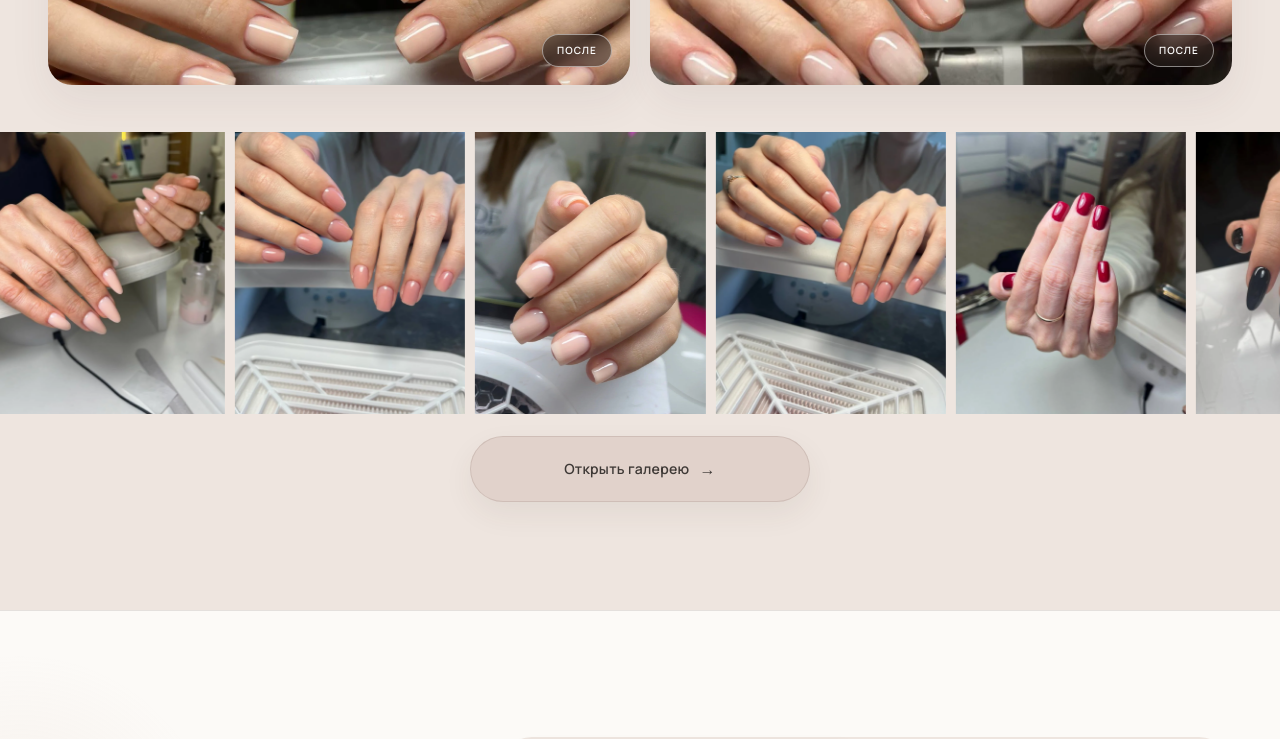
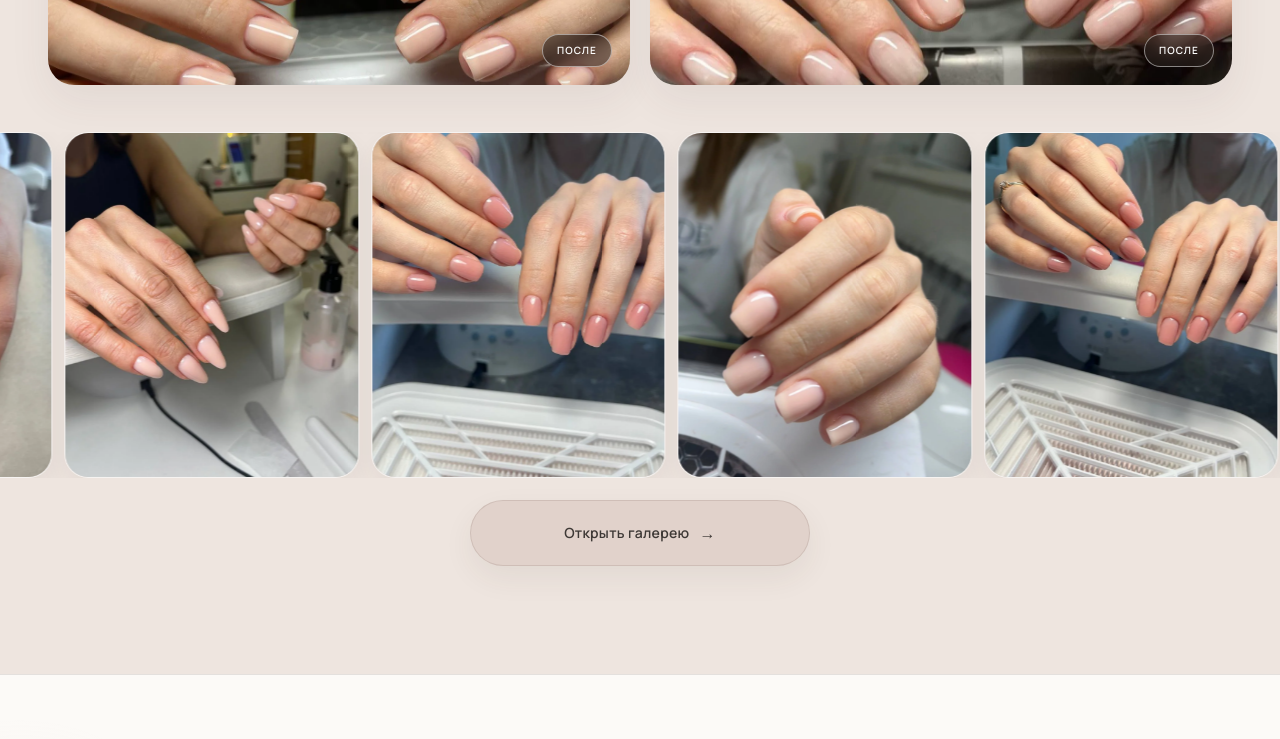
Before and after one commit to ichAEY/anastasia-tanem, a Next.js app: page / in a window 1280 px wide. Shown: the part 1420-2159 px from the top of the page. Built offline with nearby package versions, Linux system fonts and the light colour scheme.

Commit message:
Refine desktop gallery and booking layout

```diff
--- a/app/claytone-refinement.css
+++ b/app/claytone-refinement.css
@@ -10,10 +10,7 @@
   transform: scale(.985);
 }
 
-.mct-service-title-link {
-  cursor: pointer;
-}
-
+.mct-service-title-link { cursor: pointer; }
 .mct-service-title-link:focus-visible {
   outline: 2px solid rgba(126,91,80,.42);
   outline-offset: 4px;
@@ -36,7 +33,7 @@
   max-width: min(94vw, 1220px);
   max-height: 88vh;
   object-fit: contain;
-  border-radius: 16px;
+  border-radius: 18px;
   box-shadow: 0 28px 90px rgba(0,0,0,.32);
 }
 .mct-custom-lightbox button {
@@ -57,32 +54,34 @@
 
 @media (max-width: 767px) {
   .mct-final-cta {
-    width: min(100%, 300px);
-    min-height: 54px;
-    padding-inline: 20px;
+    width: min(100%, 280px);
+    min-height: 50px;
+    padding-inline: 18px;
     align-self: flex-start;
   }
   .mct-main-cta:active,
-  .mct-final-cta:active {
-    transform: scale(.975);
+  .mct-final-cta:active { transform: scale(.975); }
+
+  /* Smaller closing ClayTone block on mobile. */
+  .dct-footer {
+    min-height: 88px !important;
+    padding: 14px 20px !important;
+    gap: 5px !important;
   }
+  .dct-footer a { font-size: 30px !important; }
+  .dct-footer span { font-size: 7.5px !important; }
 }
 
 @media (min-width: 768px) {
-  /* Stronger, cleaner contact hierarchy in the header. */
-  .dct-top-phone {
-    gap: 11px;
-  }
+  /* Clear but restrained contact hierarchy in the desktop header. */
+  .dct-top-phone { gap: 11px; }
   .dct-top-phone > svg {
     width: 23px;
     height: 23px;
     flex-basis: 23px;
     stroke: #171413;
   }
-  .dct-top-phone small {
-    color: #6e6662;
-    font-size: 9px;
-  }
+  .dct-top-phone small { color: #6e6662; font-size: 9px; }
   .dct-top-phone strong {
     margin-top: 3px;
     color: #171413;
@@ -120,16 +119,15 @@
     transform: translateY(-1px);
   }
 
-  /* Before/after: calmer landscape proportion on desktop. */
-  .mct-ba-stage {
-    width: min(calc(100% - 96px), 1240px);
-  }
+  /* Before / after: compact, photographic desktop proportion. */
+  .mct-ba-stage { width: min(calc(100% - 96px), 1240px); }
+  .mct-ba-card { border-radius: 26px; }
   .mct-ba-card img {
     aspect-ratio: 5 / 4;
     object-fit: cover;
   }
 
-  /* Full-bleed uniform portfolio film strip. */
+  /* Full-bleed uniform gallery. Larger frames, soft corners, no outer side gap. */
   #mobile-portfolio .dct-film-strip {
     width: 100vw;
     margin-left: 50%;
@@ -139,20 +137,21 @@
   .dct-gallery-viewport {
     width: 100vw;
     contain: layout paint;
+    overscroll-behavior-x: contain;
   }
   .dct-gallery-track {
     contain: layout paint;
     transform: translateZ(0);
   }
   .dct-gallery-set {
-    gap: 10px !important;
-    padding-right: 10px !important;
+    gap: 12px !important;
+    padding-right: 12px !important;
   }
   .dct-gallery-module {
     display: flex !important;
     width: auto !important;
-    height: clamp(245px, 22vw, 330px) !important;
-    gap: 10px !important;
+    height: clamp(310px, 27vw, 410px) !important;
+    gap: 12px !important;
   }
   .dct-gallery-module .dct-film-frame,
   .dct-gallery-module .dct-film-frame-1,
@@ -163,12 +162,13 @@
     display: block !important;
     grid-column: auto !important;
     grid-row: auto !important;
-    flex: 0 0 clamp(190px, 18vw, 265px) !important;
-    width: clamp(190px, 18vw, 265px) !important;
+    flex: 0 0 clamp(245px, 23vw, 340px) !important;
+    width: clamp(245px, 23vw, 340px) !important;
     height: 100% !important;
-    border: 0 !important;
-    border-radius: 0 !important;
-    box-shadow: none !important;
+    overflow: hidden;
+    border: 1px solid rgba(255,255,255,.72) !important;
+    border-radius: 24px !important;
+    box-shadow: 0 10px 28px rgba(70,50,43,.07) !important;
     background: #ded4ce;
   }
   .dct-gallery-module .dct-film-frame img {
@@ -180,7 +180,7 @@
   }
   .dct-gallery-module .dct-film-frame:hover img {
     transform: none !important;
-    opacity: .94;
+    opacity: .96;
   }
 
   /* Whole promotion card reacts, not the image inside. */
@@ -201,30 +201,39 @@
 
   @media (hover:hover) {
     .mct-main-cta:hover,
-    .mct-final-cta:hover {
-      transform: translateY(-2px) scale(1.012);
-    }
+    .mct-final-cta:hover { transform: translateY(-2px) scale(1.012); }
   }
 
-  /* Smaller primary CTA in final block. */
   .mct-final-cta {
-    width: min(100%, 330px);
-    min-height: 58px;
+    width: min(100%, 320px);
+    min-height: 56px;
     padding: 0 20px 0 24px;
   }
 
-  /* Booking/contact block: lighter frame, open map. */
+  /* Booking first, map naturally below it across the page. */
   .mct-visit > .mct-shell {
-    grid-template-columns: minmax(430px,.82fr) minmax(560px,1.18fr);
-    gap: clamp(38px,5vw,74px);
+    display: block;
+    width: min(calc(100% - 96px), 1380px);
   }
   .mct-visit-booking {
-    min-height: 660px;
+    min-height: 0 !important;
     padding: clamp(34px,3.4vw,50px);
     border-radius: 26px;
   }
+  .mct-visit-booking h3 { max-width: 960px; }
+  .mct-visit-booking > p { max-width: 760px; }
+  .mct-visit-actions {
+    margin-top: 30px !important;
+    padding-top: 0 !important;
+  }
+  .mct-final-contact-grid {
+    grid-template-columns: repeat(4, minmax(0,1fr));
+    margin-top: 14px;
+  }
+
   .mct-visit-details {
-    min-height: 660px;
+    min-height: 0 !important;
+    margin-top: 34px;
     border: 0 !important;
     border-radius: 0 !important;
     background: transparent !important;
@@ -232,28 +241,24 @@
     overflow: visible !important;
   }
   .mct-visit-address {
-    padding: 0 0 22px !important;
+    padding: 0 2px 20px !important;
     border: 0 !important;
   }
   .mct-map-wrap {
-    min-height: 575px;
+    width: 100%;
+    height: clamp(380px, 34vw, 500px) !important;
+    min-height: 380px !important;
     border: 0 !important;
     border-radius: 0 !important;
     box-shadow: none !important;
     overflow: hidden;
   }
 
-  .dct-footer {
-    min-height: 126px;
-  }
-  .dct-footer a {
-    font-size: 40px;
-  }
+  .dct-footer { min-height: 126px; }
+  .dct-footer a { font-size: 40px; }
 
-  /* Reduce work per frame in continuously moving rows. */
-  .mct-review-card {
-    box-shadow: 0 8px 22px rgba(69,50,43,.045);
-  }
+  /* Reduce paint work in continuously moving rows. */
+  .mct-review-card { box-shadow: 0 8px 22px rgba(69,50,43,.045); }
   .mct-review-track,
   .dct-gallery-track {
     backface-visibility: hidden;
@@ -265,5 +270,7 @@
   .dct-top-icon::after { display: none; }
   .dct-top-icon { width: 46px; min-width: 46px; height: 46px; padding: 0; }
   .dct-top-phone strong { font-size: 15px; }
-  .mct-visit > .mct-shell { grid-template-columns: .95fr 1.05fr; gap: 26px; }
+  .mct-final-contact-grid { grid-template-columns: repeat(2, minmax(0,1fr)); }
+  .mct-visit > .mct-shell { width: min(calc(100% - 56px), 1380px); }
+  .mct-map-wrap { min-height: 360px !important; }
 }
```
